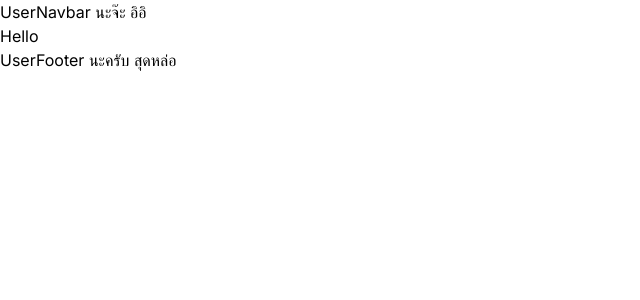
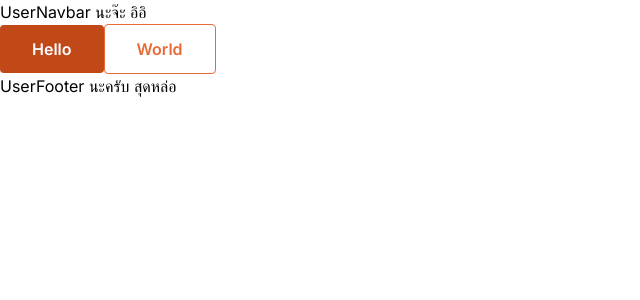
Before and after one commit to L1laX/Grand-final-project-neatly-hotel-teal, a Next.js app: page / in a window 1280 px wide. Shown: the top 300 px of the page, without its empty margins (0-640 px from the left). Built offline with nearby package versions, Linux system fonts and the light colour scheme.

Commit message:
feat: add Primary and secondary button on common component

```diff
--- a/src/app/page.jsx
+++ b/src/app/page.jsx
@@ -1,7 +1,11 @@
+import PrimaryBtn from "@/components/common/PrimaryBtn";
+import SecondaryBtn from "@/components/common/SecondaryBtn";
+
 export default function Home() {
   return (
     <main>
-      <button className="btn-submit">Hello</button>
+      <PrimaryBtn btnName={"Hello"} />
+      <SecondaryBtn btnName={"World"} />
     </main>
   );
 }
--- /dev/null
+++ b/src/components/common/PrimaryBtn.jsx
@@ -0,0 +1,11 @@
+import React from "react";
+
+const PrimaryBtn = ({ btnName }) => {
+  return (
+    <div className="btn-primary btn-primary:hover btn-primary:active btn-primary:disabled cursor-pointer">
+      {btnName}
+    </div>
+  );
+};
+
+export default PrimaryBtn;
--- /dev/null
+++ b/src/components/common/SecondaryBtn.jsx
@@ -0,0 +1,11 @@
+import React from "react";
+
+const SecondaryBtn = ({ btnName }) => {
+  return (
+    <div className="btn-secondary btn-secondary:hover btn-secondary:active btn-secondary:disabled cursor-pointer">
+      {btnName}
+    </div>
+  );
+};
+
+export default SecondaryBtn;
```
